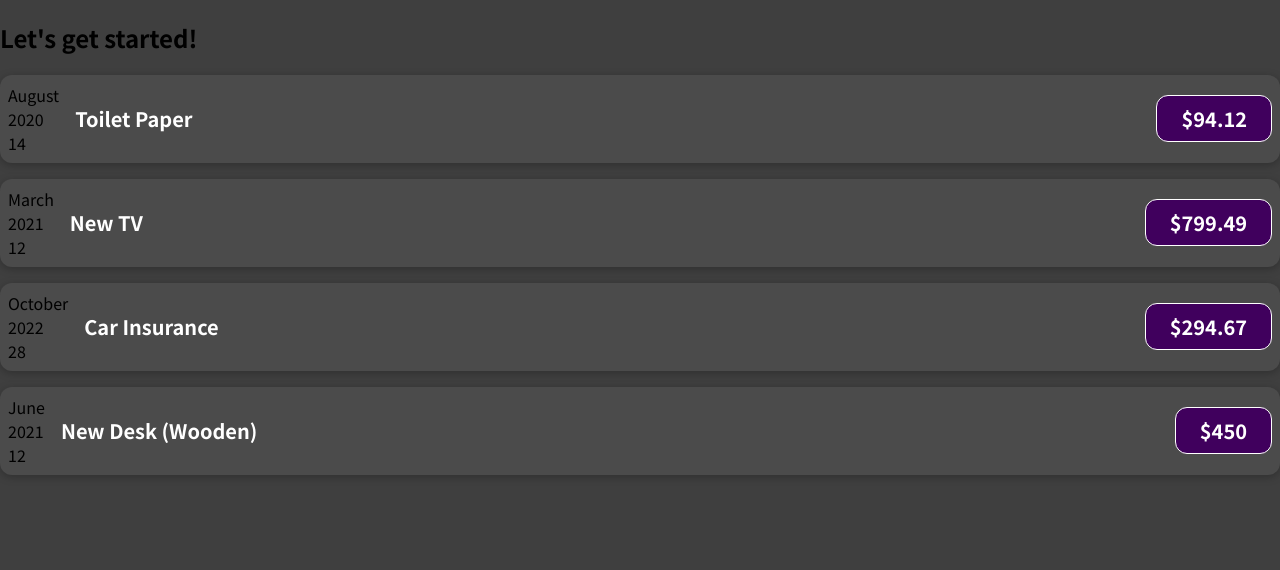
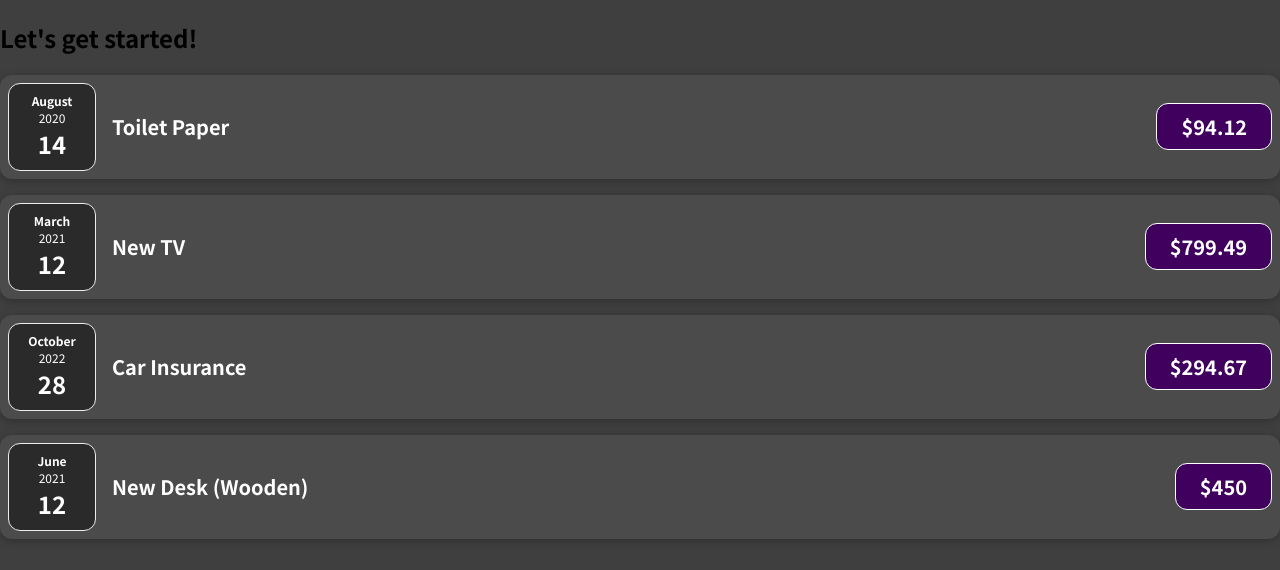
Before and after one commit to Alen992/react-complete-guide, a JavaScript app: page / in a window 1280 px wide. Shown: the top 570 px of the page. Built offline with nearby package versions, Linux system fonts and the light colour scheme.

Commit message:
Splitting Components Into Multiple Components

```diff
--- /dev/null
+++ b/src/components/ExpenseDate.css
@@ -0,0 +1,26 @@
+.expense-date {
+  display: flex;
+  flex-direction: column;
+  width: 5.5rem;
+  height: 5.5rem;
+  border: 1px solid #ececec;
+  background-color: #2a2a2a;
+  color: white;
+  border-radius: 12px;
+  align-items: center;
+  justify-content: center;
+}
+
+.expense-date__month {
+  font-size: 0.75rem;
+  font-weight: bold;
+}
+
+.expense-date__year {
+  font-size: 0.75rem;
+}
+
+.expense-date__day {
+  font-size: 1.5rem;
+  font-weight: bold;
+}
--- /dev/null
+++ b/src/components/ExpenseDate.js
@@ -0,0 +1,17 @@
+import './ExpenseDate.css';
+
+function ExpenseDate(props) {
+  const month = props.date.toLocaleString('en-US', { month: 'long' });
+  const day = props.date.toLocaleString('en-US', { day: '2-digit' });
+  const year = props.date.getFullYear();
+
+  return (
+    <div className='expense-date'>
+      <div className='expense-date__month'>{month}</div>
+      <div className='expense-date__year'>{year}</div>
+      <div className='expense-date__day'>{day}</div>
+    </div>
+  );
+}
+
+export default ExpenseDate;
--- a/src/components/ExpenseItem.js
+++ b/src/components/ExpenseItem.js
@@ -1,17 +1,10 @@
+import ExpenseDate from './ExpenseDate';
 import './ExpenseItem.css';
 
 function ExpenseItem(props) {
-  const month = props.date.toLocaleString('en-US', { month: 'long' });
-  const day = props.date.toLocaleString('en-US', { day: '2-digit' });
-  const year = props.date.getFullYear();
-
   return (
     <div className='expense-item'>
-      <div>
-        <div>{month}</div>
-        <div>{year}</div>
-        <div>{day}</div>
-      </div>
+      <ExpenseDate date={props.date} />
       <div className='expense-item__description'>
         <h2>{props.title}</h2>
         <div className='expense-item__price'>${props.amount}</div>
```
